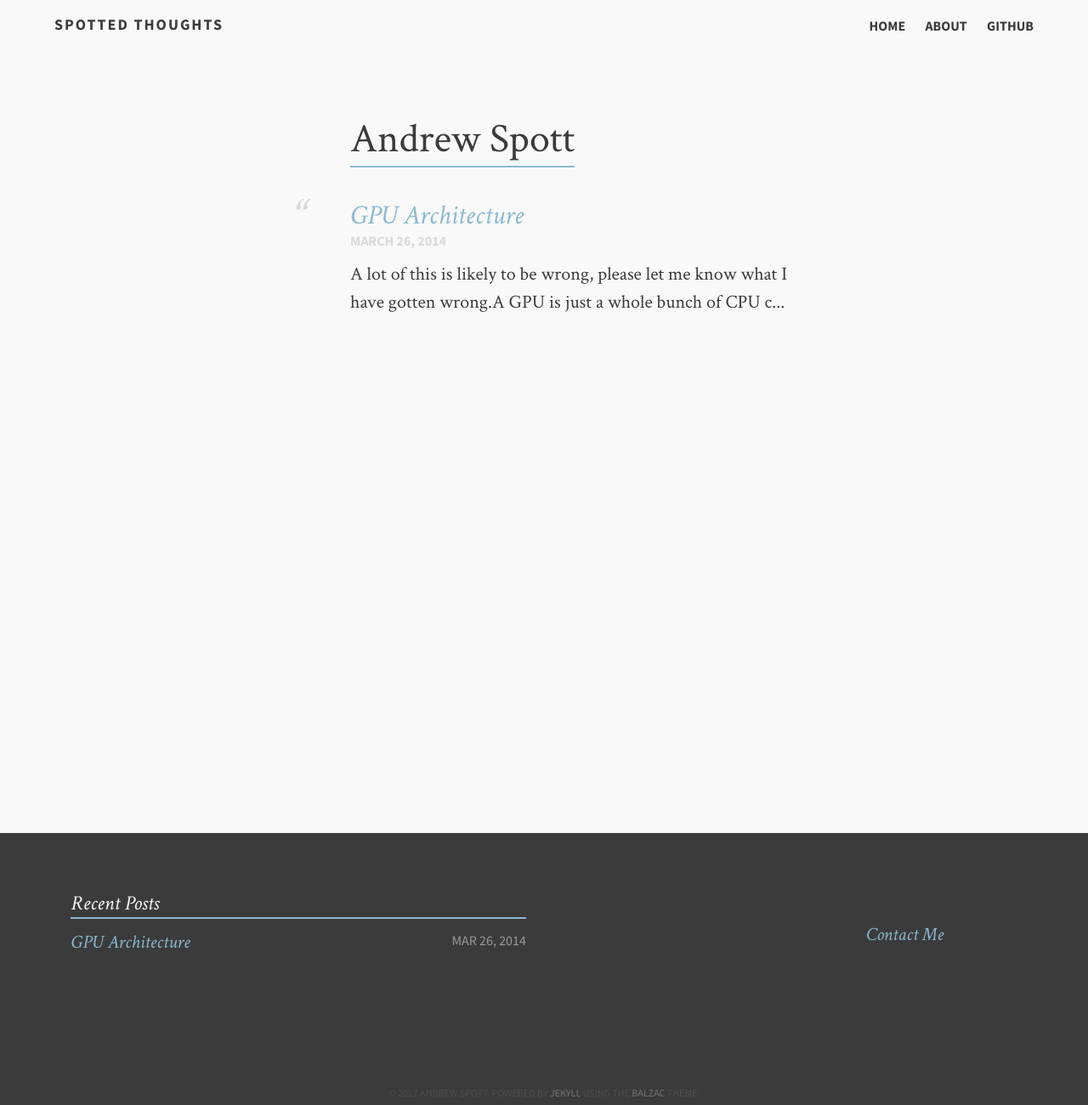
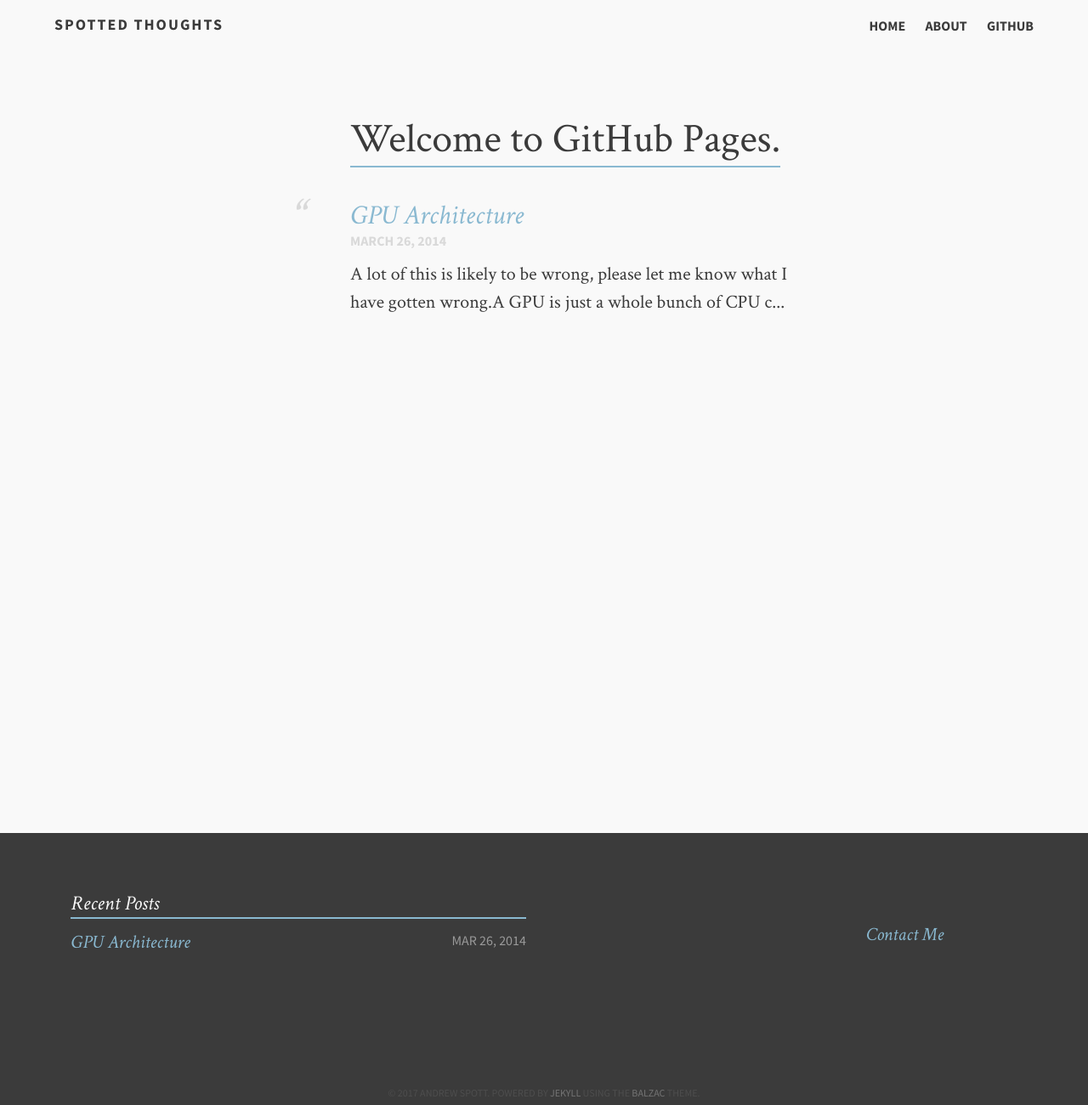
Before and after one commit to spott/spott.github.io, a Jekyll site: the page built from index.md, in a window 1280 px wide. Shown: the whole page at 85% size. Built offline with Jekyll 4.4.1, drawn with Linux system fonts in a browser that asks for light colours; our own code applies the rules of GitHub Pages for plain Markdown files; the list of posts is cut into pages by our own code.

Commit message:
Set theme jekyll-theme-midnight and migrate Page Generator content

````diff
--- a/_config.yml
+++ b/_config.yml
@@ -18,3 +18,8 @@
 
 permalink: /:year/:title/
 paginate: 20
+
+description: Pages!
+google_analytics:
+show_downloads: true
+theme: jekyll-theme-midnight
--- a/index.html
+++ /dev/null
@@ -1,76 +0,0 @@
----
-layout: home
-title: Andrew Spott
----
-<!doctype html>
-<html>
-  <head>
-    <meta charset="utf-8">
-    <meta http-equiv="X-UA-Compatible" content="chrome=1">
-    <title>Spott.github.io by spott</title>
-
-    <link rel="stylesheet" href="stylesheets/styles.css">
-    <link rel="stylesheet" href="stylesheets/pygment_trac.css">
-    <meta name="viewport" content="width=device-width, initial-scale=1, user-scalable=no">
-    <!--[if lt IE 9]>
-    <script src="//html5shiv.googlecode.com/svn/trunk/html5.js"></script>
-    <![endif]-->
-  </head>
-  <body>
-    <div class="wrapper">
-      <header>
-        <h1>Spott.github.io</h1>
-        <ul>
-            {% for post in site.posts %}
-            <li>
-            <a href="{{ post.url }}">{{ post.title }}</a>
-            </li>
-            {% endfor %}
-        </ul>
-        <!--<p>Pages!</p>-->
-
-
-        <p class="view"><a href="https://github.com/spott">View My GitHub Profile</a></p>
-
-      </header>
-      <section>
-        <h3>
-<a name="welcome-to-github-pages" class="anchor" href="#welcome-to-github-pages"><span class="octicon octicon-link"></span></a>Welcome to GitHub Pages.</h3>
-
-<p>This automatic page generator is the easiest way to create beautiful pages for all of your projects. Author your page content here using GitHub Flavored Markdown, select a template crafted by a designer, and publish. After your page is generated, you can check out the new branch:</p>
-
-<pre><code>$ cd your_repo_root/repo_name
-$ git fetch origin
-$ git checkout gh-pages
-</code></pre>
-
-<p>If you're using the GitHub for Mac, simply sync your repository and you'll see the new branch.</p>
-
-<h3>
-<a name="designer-templates" class="anchor" href="#designer-templates"><span class="octicon octicon-link"></span></a>Designer Templates</h3>
-
-<p>We've crafted some handsome templates for you to use. Go ahead and continue to layouts to browse through them. You can easily go back to edit your page before publishing. After publishing your page, you can revisit the page generator and switch to another theme. Your Page content will be preserved if it remained markdown format.</p>
-
-<h3>
-<a name="rather-drive-stick" class="anchor" href="#rather-drive-stick"><span class="octicon octicon-link"></span></a>Rather Drive Stick?</h3>
-
-<p>If you prefer to not use the automatic generator, push a branch named <code>gh-pages</code> to your repository to create a page manually. In addition to supporting regular HTML content, GitHub Pages support Jekyll, a simple, blog aware static site generator written by our own Tom Preston-Werner. Jekyll makes it easy to create site-wide headers and footers without having to copy them across every page. It also offers intelligent blog support and other advanced templating features.</p>
-
-<h3>
-<a name="authors-and-contributors" class="anchor" href="#authors-and-contributors"><span class="octicon octicon-link"></span></a>Authors and Contributors</h3>
-
-<p>You can <a href="https://github.com/blog/821" class="user-mention">@mention</a> a GitHub username to generate a link to their profile. The resulting <code>&lt;a&gt;</code> element will link to the contributor's GitHub Profile. For example: In 2007, Chris Wanstrath (<a href="https://github.com/defunkt" class="user-mention">@defunkt</a>), PJ Hyett (<a href="https://github.com/pjhyett" class="user-mention">@pjhyett</a>), and Tom Preston-Werner (<a href="https://github.com/mojombo" class="user-mention">@mojombo</a>) founded GitHub.</p>
-
-<h3>
-<a name="support-or-contact" class="anchor" href="#support-or-contact"><span class="octicon octicon-link"></span></a>Support or Contact</h3>
-
-<p>Having trouble with Pages? Check out the documentation at <a href="http://help.github.com/pages">http://help.github.com/pages</a> or contact <a href="mailto:support@github.com">support@github.com</a> and we’ll help you sort it out.</p>
-      </section>
-      <footer>
-        <p><small>Hosted on GitHub Pages &mdash; Theme by <a href="https://github.com/orderedlist">orderedlist</a></small></p>
-      </footer>
-    </div>
-    <script src="javascripts/scale.fix.js"></script>
-
-  </body>
-</html>
--- /dev/null
+++ b/index.md
@@ -0,0 +1,22 @@
+### Welcome to GitHub Pages.
+This automatic page generator is the easiest way to create beautiful pages for all of your projects. Author your page content here using GitHub Flavored Markdown, select a template crafted by a designer, and publish. After your page is generated, you can check out the new branch:
+
+```
+$ cd your_repo_root/repo_name
+$ git fetch origin
+$ git checkout gh-pages
+```
+
+If you're using the GitHub for Mac, simply sync your repository and you'll see the new branch.
+
+### Designer Templates
+We've crafted some handsome templates for you to use. Go ahead and continue to layouts to browse through them. You can easily go back to edit your page before publishing. After publishing your page, you can revisit the page generator and switch to another theme. Your Page content will be preserved if it remained markdown format.
+
+### Rather Drive Stick?
+If you prefer to not use the automatic generator, push a branch named `gh-pages` to your repository to create a page manually. In addition to supporting regular HTML content, GitHub Pages support Jekyll, a simple, blog aware static site generator written by our own Tom Preston-Werner. Jekyll makes it easy to create site-wide headers and footers without having to copy them across every page. It also offers intelligent blog support and other advanced templating features.
+
+### Authors and Contributors
+You can @mention a GitHub username to generate a link to their profile. The resulting `<a>` element will link to the contributor's GitHub Profile. For example: In 2007, Chris Wanstrath (@defunkt), PJ Hyett (@pjhyett), and Tom Preston-Werner (@mojombo) founded GitHub.
+
+### Support or Contact
+Having trouble with Pages? Check out the documentation at http://help.github.com/pages or contact support@github.com and we’ll help you sort it out.
````
Also changed, not shown: javascripts/scale.fix.js (deleted, +0 -17 lines), params.json (deleted, +0 -1 lines).
